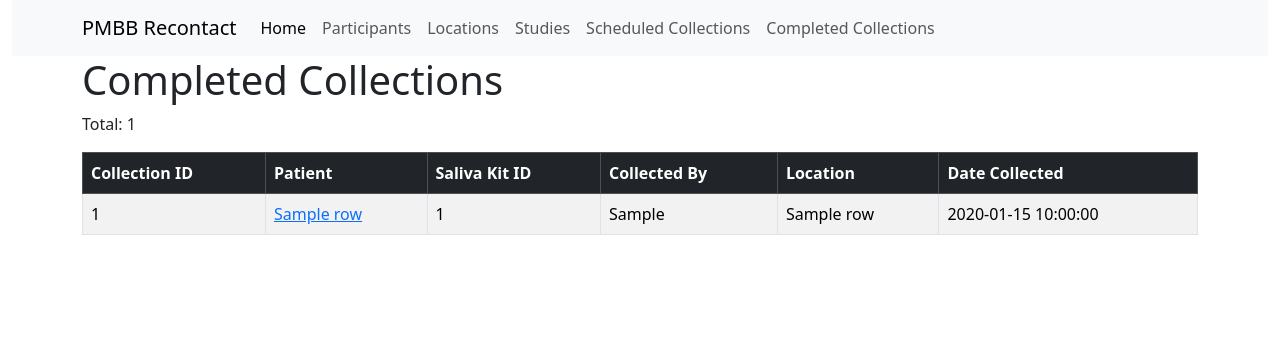
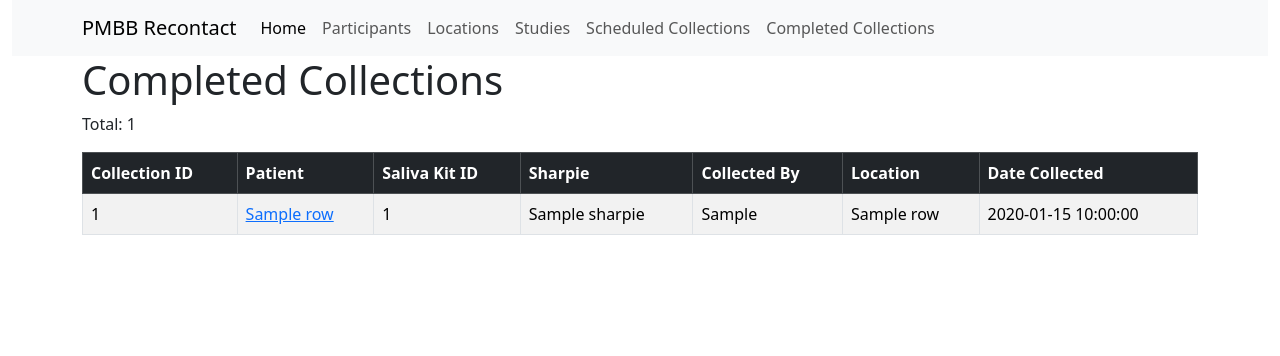
Before and after one commit to mcondiff11/pmbb_recontact, a Flask app: template pmbbrecontact2/templates/completed_collections.html in a window 1280 px wide. Shown: the top 356 px of the page. Run offline with Flask 3, Linux system fonts and the light colour scheme; the template is opened without the code that fills it: most values are stand-ins (such as "Sample title", 1, 10 or a date in 2020).

Commit message:
Add sharpie column to completed collections page
Co-Authored-By: Claude Sonnet 4.6 <noreply@anthropic.com>

```diff
--- a/pmbbrecontact2/app.py
+++ b/pmbbrecontact2/app.py
@@ -402,7 +402,7 @@ def completed_collections():
         connection = get_databricks_connection()
         cursor = connection.cursor()
         query = """
-            SELECT cs.collection_id, cs.EMPI, cs.saliva_kit_id, cs.collected_by, cs.location_id, cs.created_date,
+            SELECT cs.collection_id, cs.EMPI, cs.saliva_kit_id, cs.sharpie, cs.collected_by, cs.location_id, cs.created_date,
                    sc.patient_name, sc.location_name
             FROM biobank_analytics.pmbb_saliva.collected_sample cs
             LEFT JOIN biobank_analytics.pmbb_saliva.scheduled_collection sc ON cs.collection_id = sc.collection_id
--- a/pmbbrecontact2/templates/completed_collections.html
+++ b/pmbbrecontact2/templates/completed_collections.html
@@ -15,6 +15,7 @@
                 <th>Collection ID</th>
                 <th>Patient</th>
                 <th>Saliva Kit ID</th>
+                <th>Sharpie</th>
                 <th>Collected By</th>
                 <th>Location</th>
                 <th>Date Collected</th>
@@ -26,6 +27,7 @@
                 <td>{{ row['collection_id'] }}</td>
                 <td><a href="{{ url_for('person_details', person_id=row['EMPI']) }}">{{ row['patient_name'] or row['EMPI'] }}</a></td>
                 <td>{{ row['saliva_kit_id'] }}</td>
+                <td>{{ row['sharpie'] }}</td>
                 <td>{{ row['collected_by'] }}</td>
                 <td>{{ row['location_name'] }}</td>
                 <td>{{ row['created_date'] }}</td>
```
